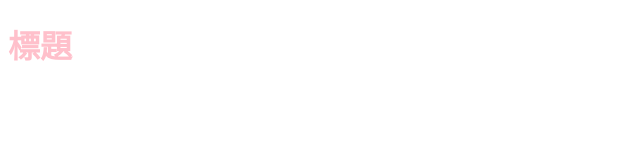
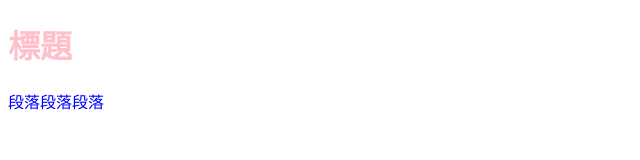
Before and after one commit to skyisblue123/HTMLCSSWIN, a plain HTML site: page index.html in a window 1280 px wide. Shown: the whole page, without its empty margins (0-640 px from the left). Drawn offline with Linux system fonts and the light colour scheme.

Commit message:
更新首頁

```diff
--- a/all.css
+++ b/all.css
@@ -1,3 +1,5 @@
 h1{
     color: pink;
+}P{
+    color: blue;
 }
--- a/index.html
+++ b/index.html
@@ -5,5 +5,5 @@
 </head>
 <body>
     <h1>標題</h1>
-</body>
+    <p>段落段落段落</p>
 </html>
```
